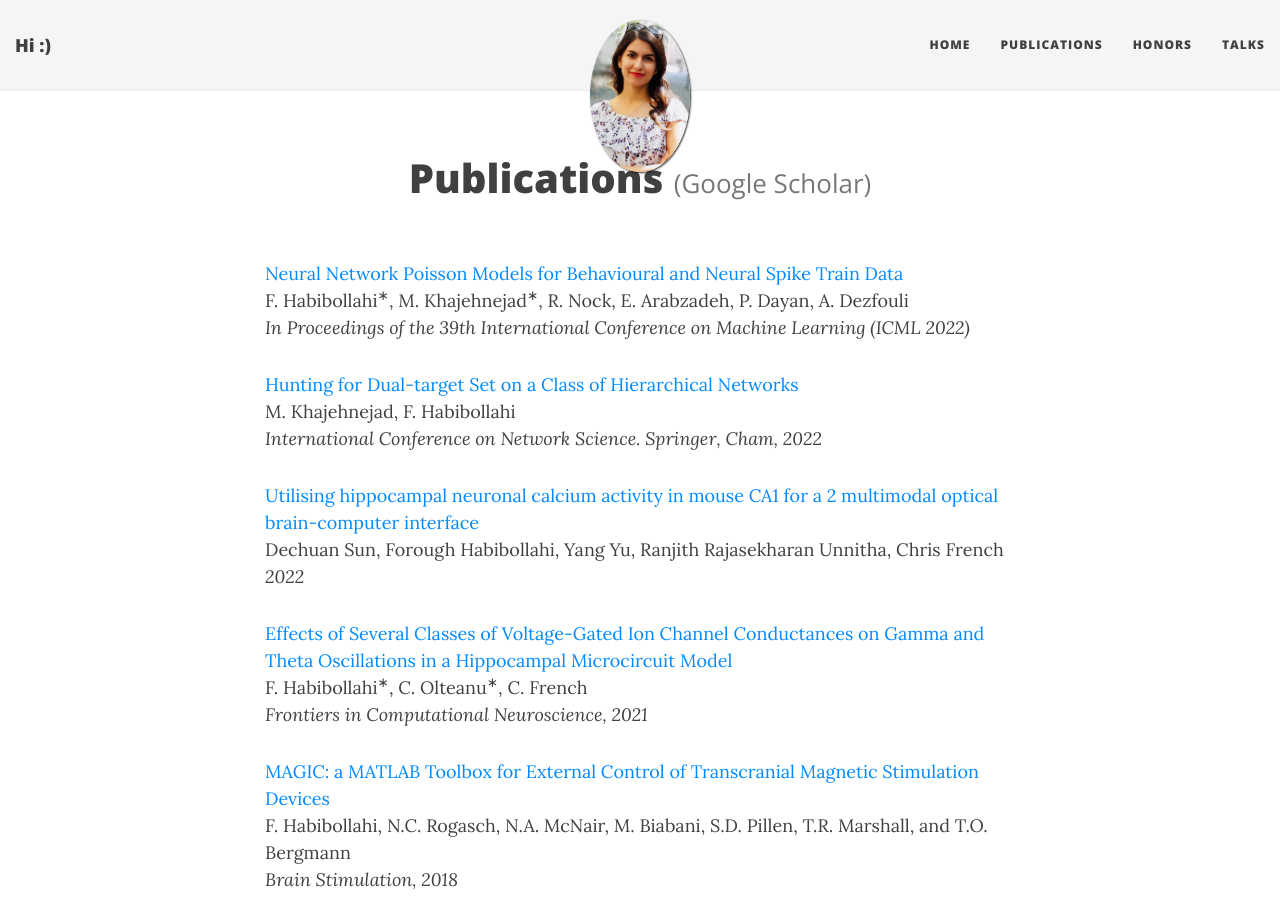
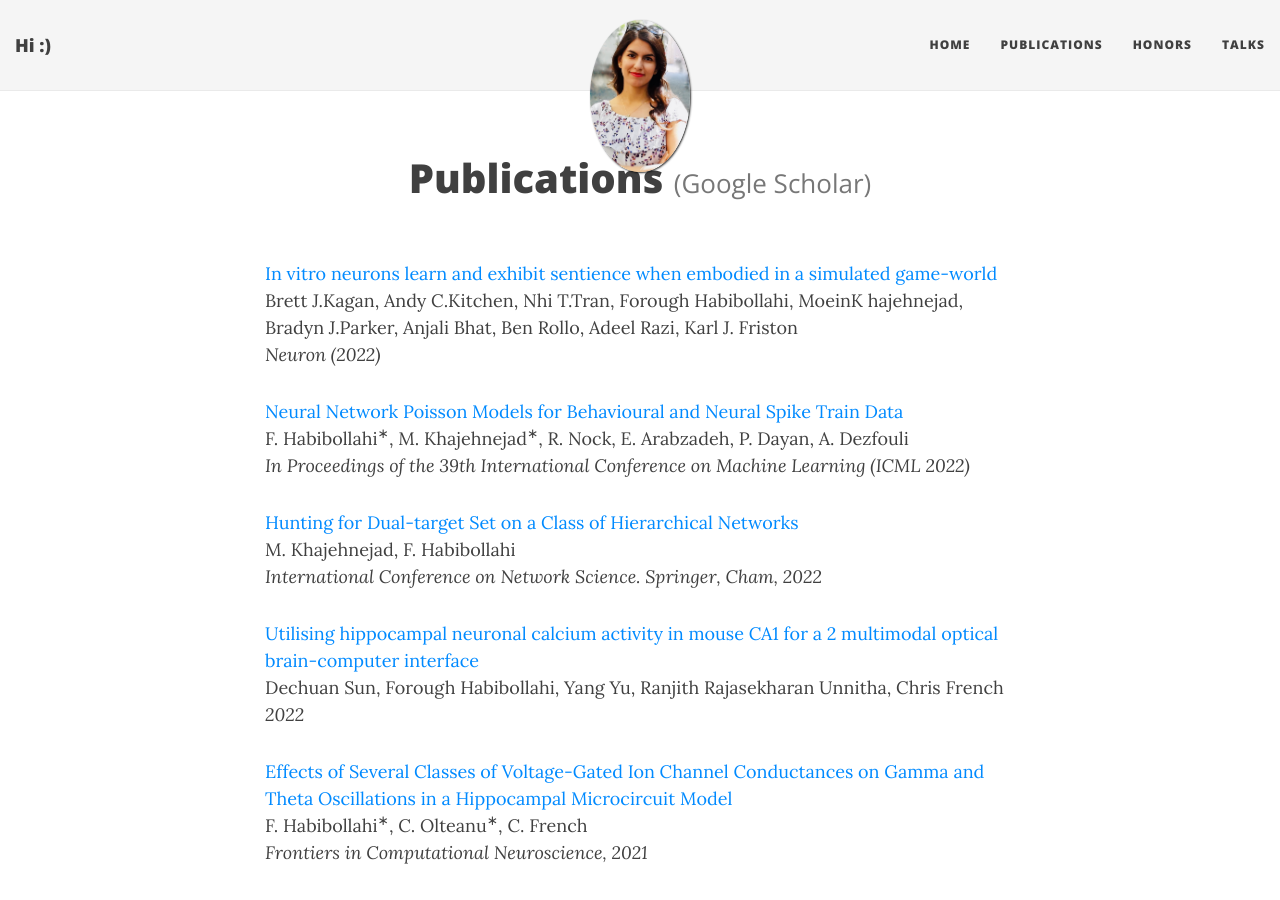
Before and after one commit to ForoughHa/ForoughHa.github.io, a Jekyll site: the page built from publications.md, in a window 1280 px wide and 900 px high. Built offline with Jekyll 4.4.1, drawn with Linux system fonts in a browser that asks for light colours; nearby versions of some CDN libraries.

Commit message:
Update publications.md

```diff
--- a/publications.md
+++ b/publications.md
@@ -5,7 +5,17 @@ title: Publications <a href="https://scholar.google.com/citations?user=t6uNqqIAA
 <!-- ### 2022 -->
 <!-- --- -->
 
-<a href="https://www.biorxiv.org/content/10.1101/2020.07.13.201673v2">Neural Network Poisson Models for Behavioural and Neural Spike Train Data </a>
+
+<a href="https://www.cell.com/neuron/fulltext/S0896-6273(22)00806-6">In vitro neurons learn and exhibit sentience when embodied in a simulated game-world </a>
+ <br />
+Brett J.Kagan, Andy C.Kitchen, Nhi T.Tran, Forough Habibollahi, MoeinK hajehnejad, Bradyn J.Parker, Anjali Bhat, Ben Rollo, Adeel Razi, Karl J. Friston
+<br />
+<em>Neuron (2022)</em>
+
+
+
+
+<a href="https://proceedings.mlr.press/v162/khajehnejad22a.html">Neural Network Poisson Models for Behavioural and Neural Spike Train Data </a>
  <br />
  F. Habibollahi<sup>∗</sup>, M. Khajehnejad<sup>∗</sup>,  R. Nock, E. Arabzadeh, P. Dayan, A. Dezfouli
 <br />
```
